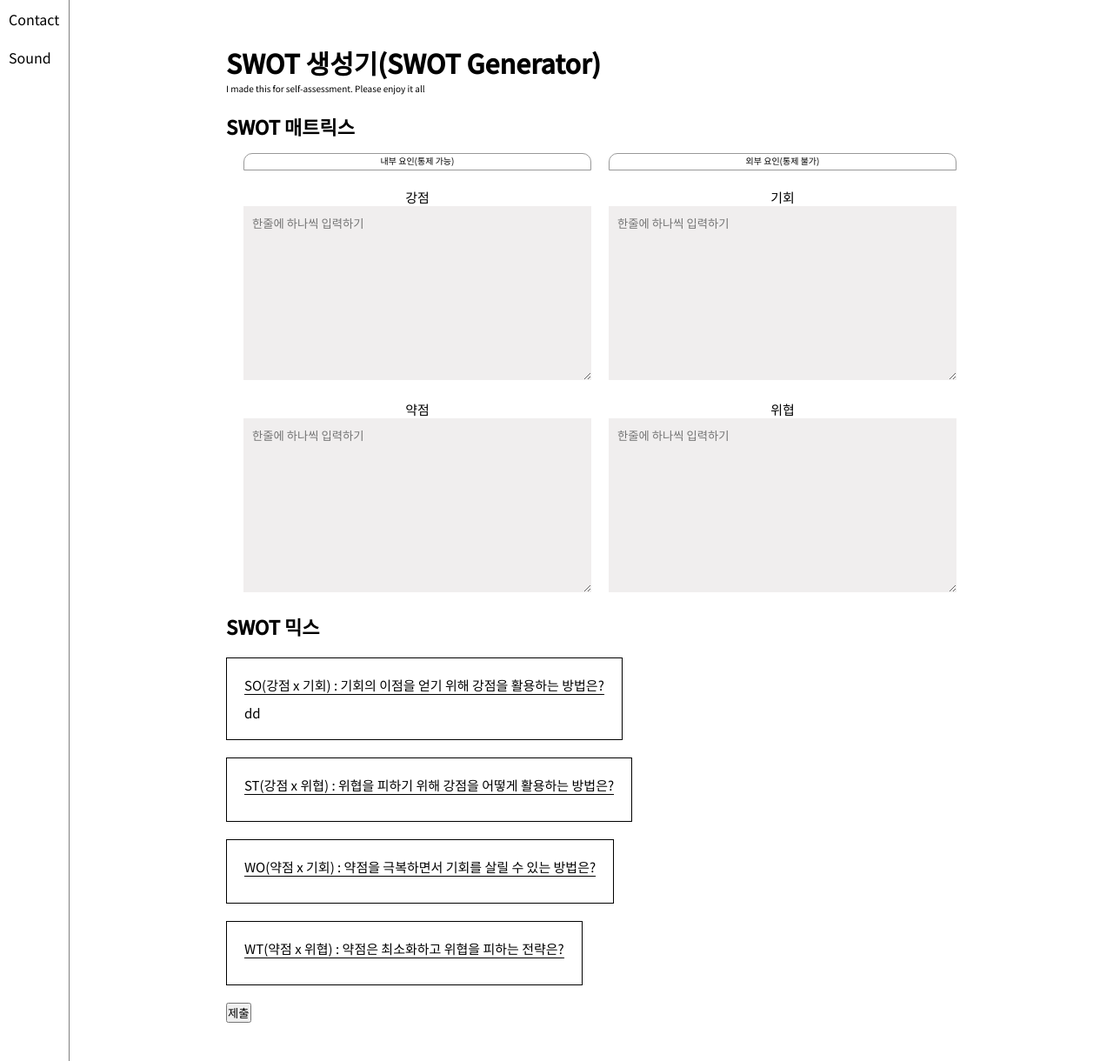
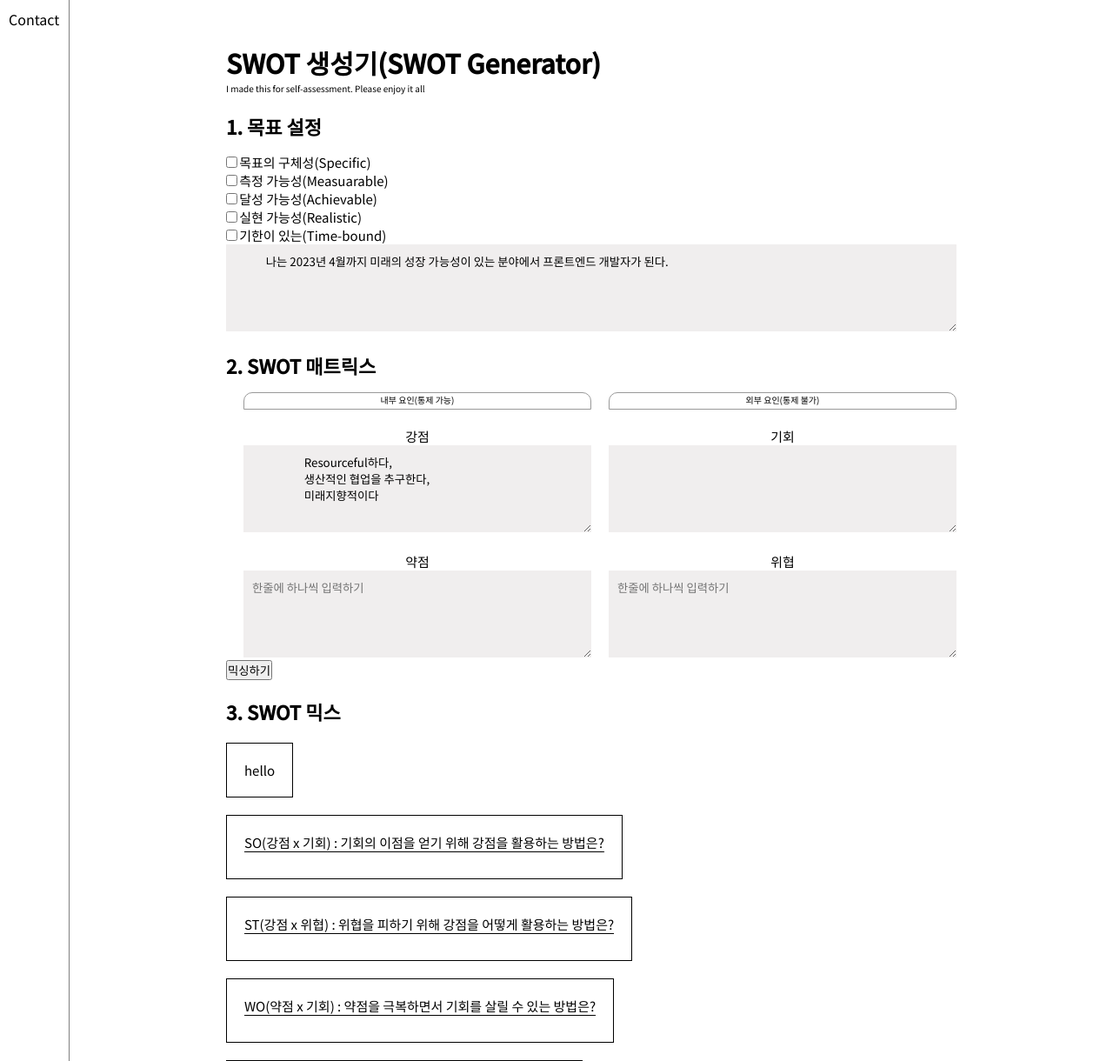
Before and after one commit to thursdaycurry/machine-swot-generator, a Flask app: page /home in a window 1280 px wide. Shown: the top 1220 px of the page at 87% size. Run offline with Flask 2, Linux system fonts and the light colour scheme.

Commit message:
working on SWOT info mix features

```diff
--- a/static/styles.css
+++ b/static/styles.css
@@ -126,9 +126,13 @@ label {
     font-size: 1.5rem;
 }
 
+input {
+
+}
+
 textarea {
     width: 100%;
-    height: 20rem;
+    height: 10rem;
     border: none;
     background-color: var(--color-grey-light-3);
     padding: 1rem;
@@ -147,3 +151,16 @@ textarea {
     border-bottom: 1px solid black;
     margin-bottom: 1rem;
 }
+
+.page-login {
+    background-color: var(--color-ivory-light-1);
+}
+
+.login-form {
+    width: 500px;
+
+    padding: 30px;
+    margin: 40vh auto;
+
+    border: 1px black solid;
+}
--- a/templates/index.html
+++ b/templates/index.html
@@ -11,13 +11,20 @@
     <link rel="stylesheet" href="../static/styles.css">
 
     <link href="https://fonts.googleapis.com/css2?family=Noto+Sans+KR:wght@100;300;400;500&display=swap" rel="stylesheet">
-    <script src="https://ajax.googleapis.com/ajax/libs/jquery/3.6.0/jquery.min.js"></script>
+    <!-- <script src="https://ajax.googleapis.com/ajax/libs/jquery/3.6.0/jquery.min.js"></script> -->
 
-    <script>
-
-    </script>
 
 </head>
+<script>
+
+
+    function btnMix() {
+        const inputGoal = document.getElementById('textSmartGoal').value;
+        document.getElementById('displayGoal').textContent = inputGoal;
+
+
+    }
+</script>
 
 <body class="container">
 
@@ -25,11 +32,6 @@
         <div class="sidebar__menu">
             <a class="contact-kakao" href="https://open.kakao.com/o/shd9i4Ke" target="_blank">Contact</a>
         </div>
-        <div class="sidebar__menu">
-            <div class="sound">Sound</div>
-        </div>
-
-
     </div>
 
     <header class="header">
@@ -37,7 +39,39 @@
         <h1 class="heading-1">SWOT 생성기(SWOT Generator)</h1>
         <p>I made this for self-assessment. Please enjoy it all</p>
 
-        <h2 class="heading-2">SWOT 매트릭스</h2>
+        <h2 class="heading-2">1. 목표 설정</h2>
+        <div class="smart">
+            <div>
+                <input type="checkbox" name="input-smart">
+                <label for="input-smart">목표의 구체성(Specific)</label>
+            </div>
+            <div>
+                <input type="checkbox" name="input-smart">
+                <label for="input-smart">측정 가능성(Measuarable)</label>
+            </div>
+            <div>
+                <input type="checkbox" name="input-smart">
+                <label for="input-smart">달성 가능성(Achievable)</label>
+            </div>
+            <div>
+                <input type="checkbox" name="input-smart">
+                <label for="input-smart">실현 가능성(Realistic)</label>
+            </div>
+            <div>
+                <input type="checkbox" name="input-smart">
+                <label for="input-smart">기한이 있는(Time-bound)</label>
+            </div>
+            <div>
+
+            <textarea id="textSmartGoal" placeholder="2023년 _월까지 __기업에서 __개발자로 커리어를 시작한다. 이를 달성하기 위해 JS와 React의 __부분까지 익히고 포트폴리오는 _수준까지 구현한 작품을 5개 이상 만들겠다">
+            나는 2023년 4월까지 미래의 성장 가능성이 있는 분야에서 프론트엔드 개발자가 된다.
+            </textarea>
+
+            </div>
+
+        </div>
+
+        <h2 class="heading-2">2. SWOT 매트릭스</h2>
         <div class="swot__matrix">
 
             <div class="swot__axis-internal">
@@ -52,14 +86,20 @@
                 <div class="label__box">
                     <label for="strength" class="swot__label">강점</label>
                 </div>
-                <textarea id="strength" name="strength" placeholder="한줄에 하나씩 입력하기"></textarea>
+                <textarea id="strength" name="strength" placeholder="한줄에 하나씩 입력하기">
+                    Resourceful하다,
+                    생산적인 협업을 추구한다,
+                    미래지향적이다
+                </textarea>
             </div>
 
             <div class="swot__container swot__container-o">
                 <div class="label__box">
                     <label for="opportunity" class="swot__label">기회</label>
                 </div>
-                <textarea id="opportunity" name="opportunity" placeholder="한줄에 하나씩 입력하기"></textarea>
+                <textarea id="opportunity" name="opportunity" placeholder="한줄에 하나씩 입력하기">
+
+                </textarea>
             </div>
 
             <div class="swot__container swot__container-w">
@@ -75,15 +115,19 @@
                 </div>
                 <textarea id="treats" name="treats" placeholder="한줄에 하나씩 입력하기"></textarea>
             </div>
+
         </div>
+        <button onclick="btnMix()">믹싱하기</button>
 
-        <h2 class="heading-2">SWOT 믹스</h2>
+        <h2 class="heading-2">3. SWOT 믹스</h2>
         <div class="swot__analysis">
+
+            <div class="analysis anal__goal" id="displayGoal">hello</div>
 
             <!-- Strength x Opportunity -->
             <div class="analysis anal__so">
                 <div class="analysis__target">SO(강점 x 기회) : 기회의 이점을 얻기 위해 강점을 활용하는 방법은?</div>
-                <div id="so" class="analysis__draft">dd</div>
+                <div id="so" class="analysis__draft"></div>
             </div>
 
             <!-- Strength x Treats -->
@@ -111,4 +155,5 @@
 </body>
 
 
+
 </html>
```
Also changed, not shown: app.py (+0 -18 lines), templates/login.html (+13 -4 lines), templates/register.html (+7 -1 lines).
